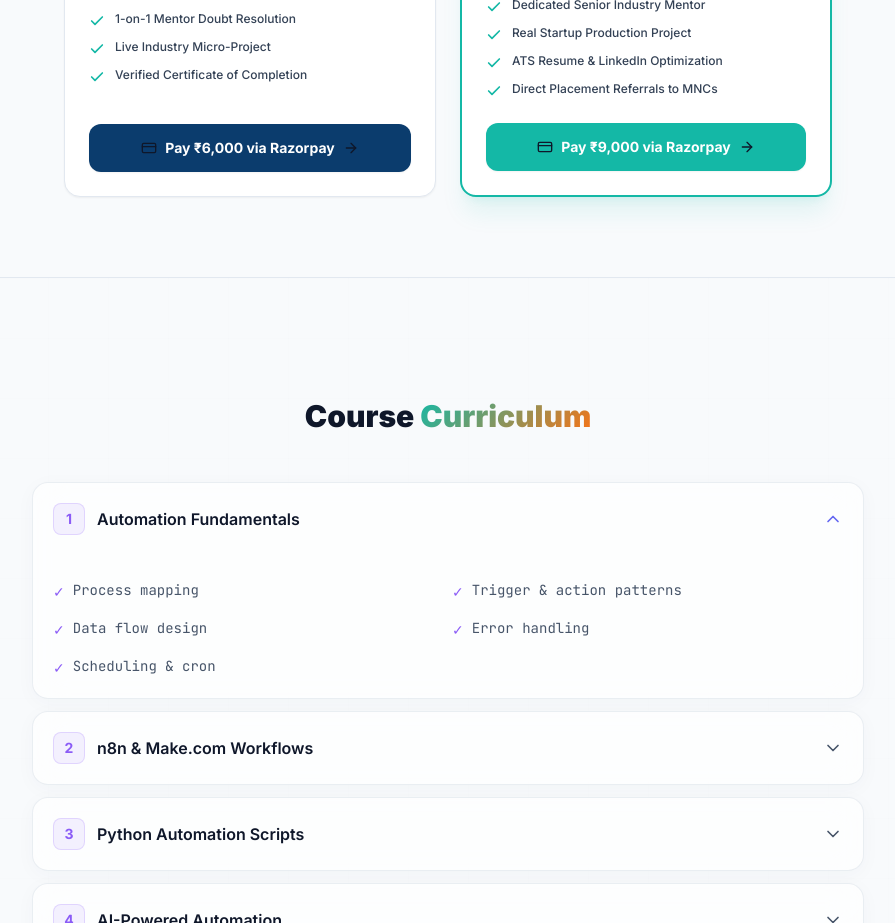
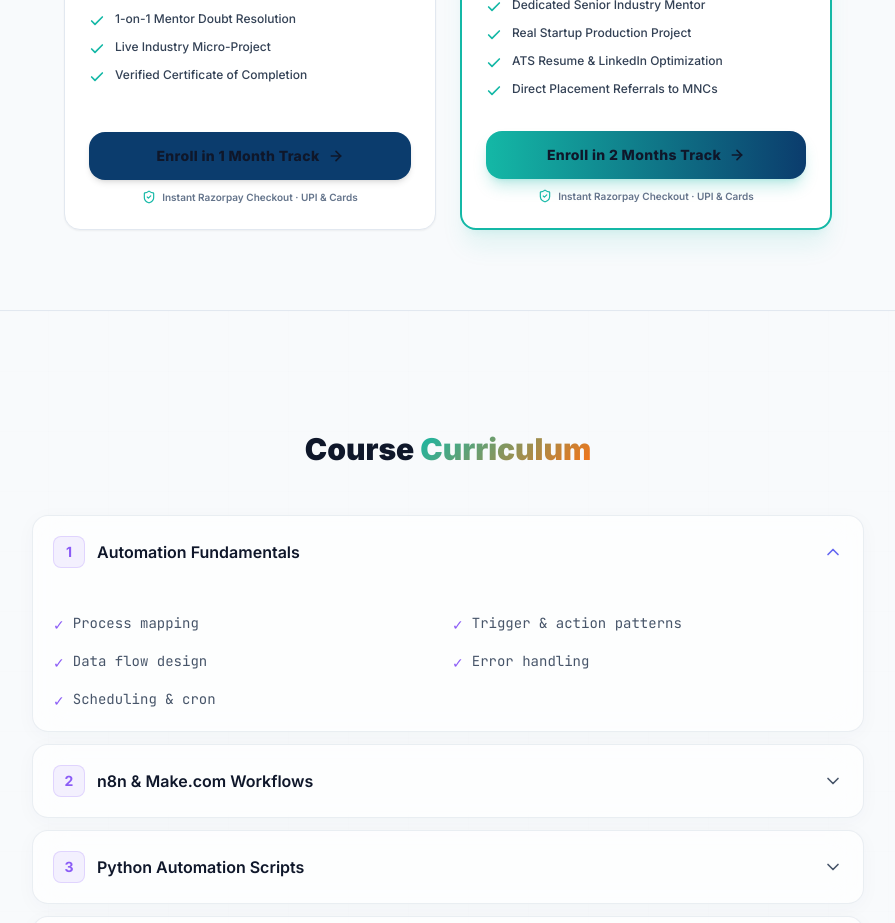
Before and after one commit to Abhi75033/theplacemate.in, a Next.js app: page /courses/ai-automation in a window 1280 px wide. Shown: the part 1580-2503 px from the top of the page, without its empty margins (192-1087 px from the left). Built offline with nearby package versions, Linux system fonts and the light colour scheme; no server answers.

Commit message:
style: Redesign plan card action buttons with clean 1-line copy and sub-button payment trust tags

```diff
--- a/components/CoursePricingTabs.tsx
+++ b/components/CoursePricingTabs.tsx
@@ -2,7 +2,7 @@
 
 import { useState } from 'react'
 import { motion, AnimatePresence } from 'framer-motion'
-import { Check, Briefcase, GraduationCap, ArrowRight, ShieldCheck, CreditCard } from 'lucide-react'
+import { Check, Briefcase, GraduationCap, ArrowRight, ShieldCheck } from 'lucide-react'
 import RazorpayModal from '@/components/RazorpayModal'
 
 interface CoursePricingTabsProps {
@@ -328,21 +328,27 @@ export default function CoursePricingTabs({ courseTitle }: CoursePricingTabsProp
                 </div>
 
                 {/* Razorpay Trigger Action Button */}
+                <div className="pt-2">
                   <button
                     type="button"
                     onClick={() => handleSelectPlan(plan)}
-                  style={{
-                    color: '#FFFFFF',
-                    backgroundColor: plan.popular ? '#14B8A6' : '#0B3C6D',
-                  }}
-                  className="w-full py-3.5 px-4 rounded-xl text-xs sm:text-sm font-bold transition-all flex items-center justify-center gap-2 hover:opacity-95 shadow-sm cursor-pointer"
+                    style={{ color: '#FFFFFF' }}
+                    className={`w-full py-3.5 px-5 rounded-2xl text-xs sm:text-sm font-extrabold transition-all duration-300 flex items-center justify-center gap-2 cursor-pointer group active:scale-[0.98] ${
+                      plan.popular
+                        ? 'bg-gradient-to-r from-[#14B8A6] via-[#0B3C6D] to-[#14B8A6] bg-[length:200%_auto] hover:bg-right shadow-lg shadow-[#14B8A6]/25 hover:shadow-xl hover:shadow-[#14B8A6]/40'
+                        : 'bg-[#0B3C6D] hover:bg-[#14B8A6] shadow-md hover:shadow-lg'
+                    }`}
                   >
-                  <CreditCard className="w-4 h-4 text-white shrink-0" />
-                  <span style={{ color: '#FFFFFF' }} className="font-bold">
-                    Pay {plan.price} via Razorpay
+                    <span style={{ color: '#FFFFFF' }} className="font-extrabold tracking-wide text-white">
+                      Enroll in {plan.duration} Track
                     </span>
-                  <ArrowRight className="w-4 h-4 text-white shrink-0" />
+                    <ArrowRight style={{ color: '#FFFFFF' }} className="w-4 h-4 text-white shrink-0 stroke-[2.5] group-hover:translate-x-1 transition-transform" />
                   </button>
+                  <div className="flex items-center justify-center gap-1.5 text-[10px] font-semibold text-slate-500 mt-2.5">
+                    <ShieldCheck className="w-3.5 h-3.5 text-[#14B8A6] shrink-0" />
+                    <span>Instant Razorpay Checkout · UPI & Cards</span>
+                  </div>
+                </div>
               </div>
             ))}
           </motion.div>
```
Also changed, not shown: 1 other file (tests, documents, lock files or other folders). Lines whose indentation alone changed are shown as unchanged.
